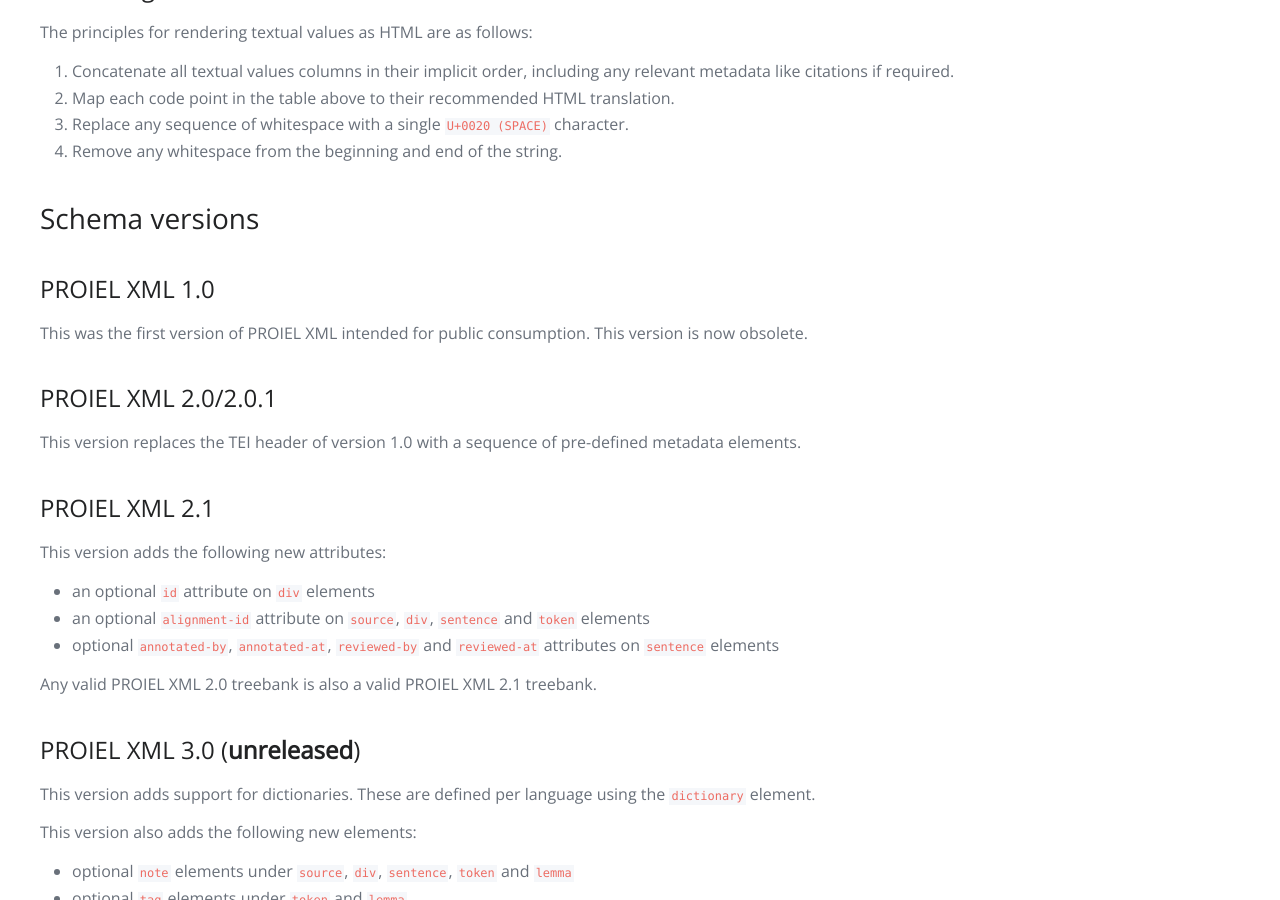
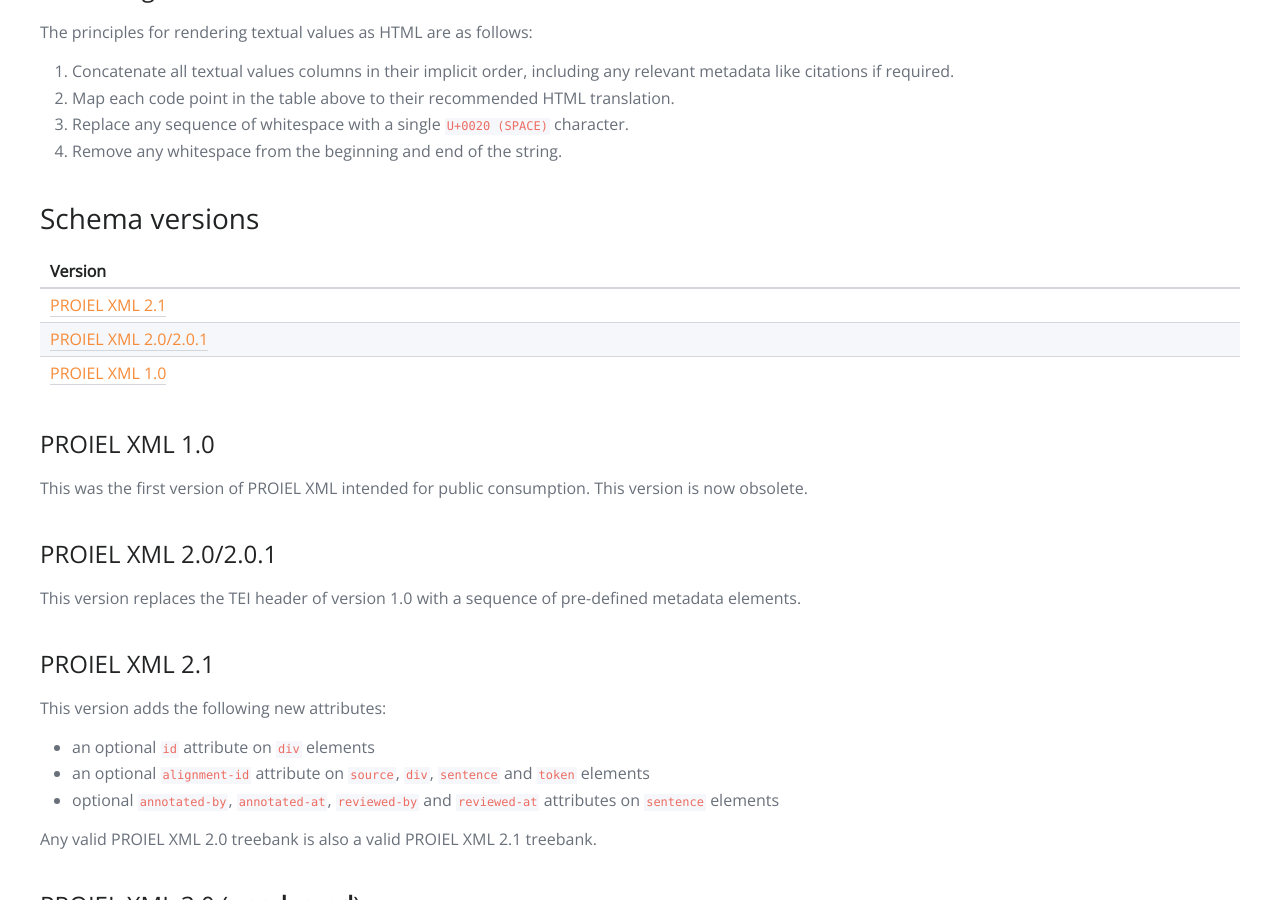
Before and after one commit to proiel/proiel.github.io, a Jekyll site: the page built from handbook/developer/proielxml.md, in a window 1280 px wide and 900 px high, scrolled down 3425 px. Built offline with Jekyll 4.4.1, drawn with Linux system fonts in a browser that asks for light colours; nearby versions of some CDN libraries.

Commit message:
Add links to XSD files

```diff
--- a/handbook/developer/proielxml.md
+++ b/handbook/developer/proielxml.md
@@ -144,6 +144,12 @@ The principles for rendering textual values as HTML are as follows:
 
 ## Schema versions
 
+Version |
+--------|
+[PROIEL XML 2.1](https://raw.githubusercontent.com/proiel/proiel/master/lib/proiel/proiel_xml/proiel-2.1/proiel-2.1.xsd) |
+[PROIEL XML 2.0/2.0.1](https://raw.githubusercontent.com/proiel/proiel/master/lib/proiel/proiel_xml/proiel-2.0/proiel-2.0.xsd) |
+[PROIEL XML 1.0](https://raw.githubusercontent.com/proiel/proiel/master/lib/proiel/proiel_xml/proiel-1.0/proiel-1.0.xsd) |
+
 ### PROIEL XML 1.0
 
 This was the first version of PROIEL XML intended for public consumption. This version is now obsolete.
```
